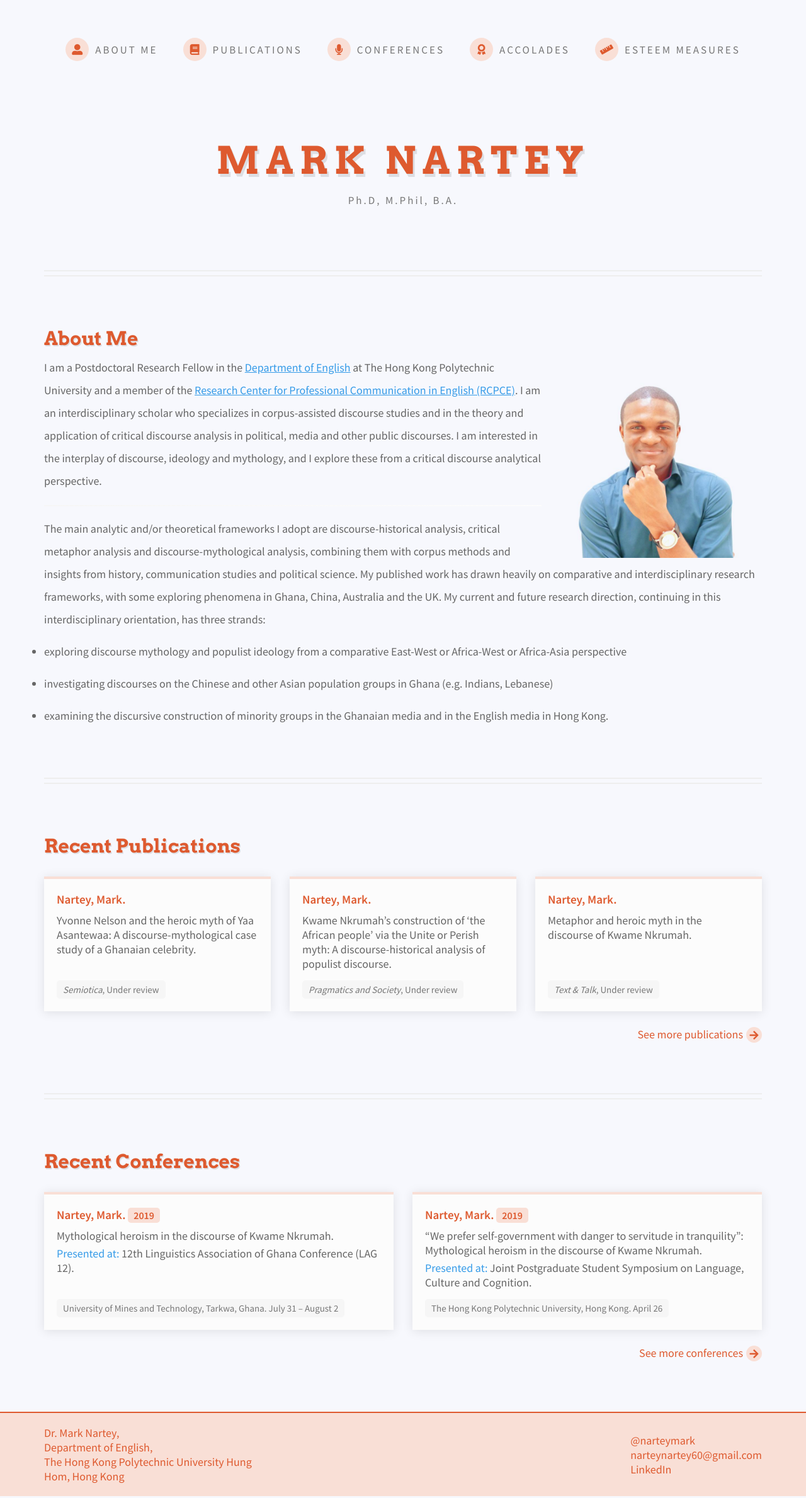
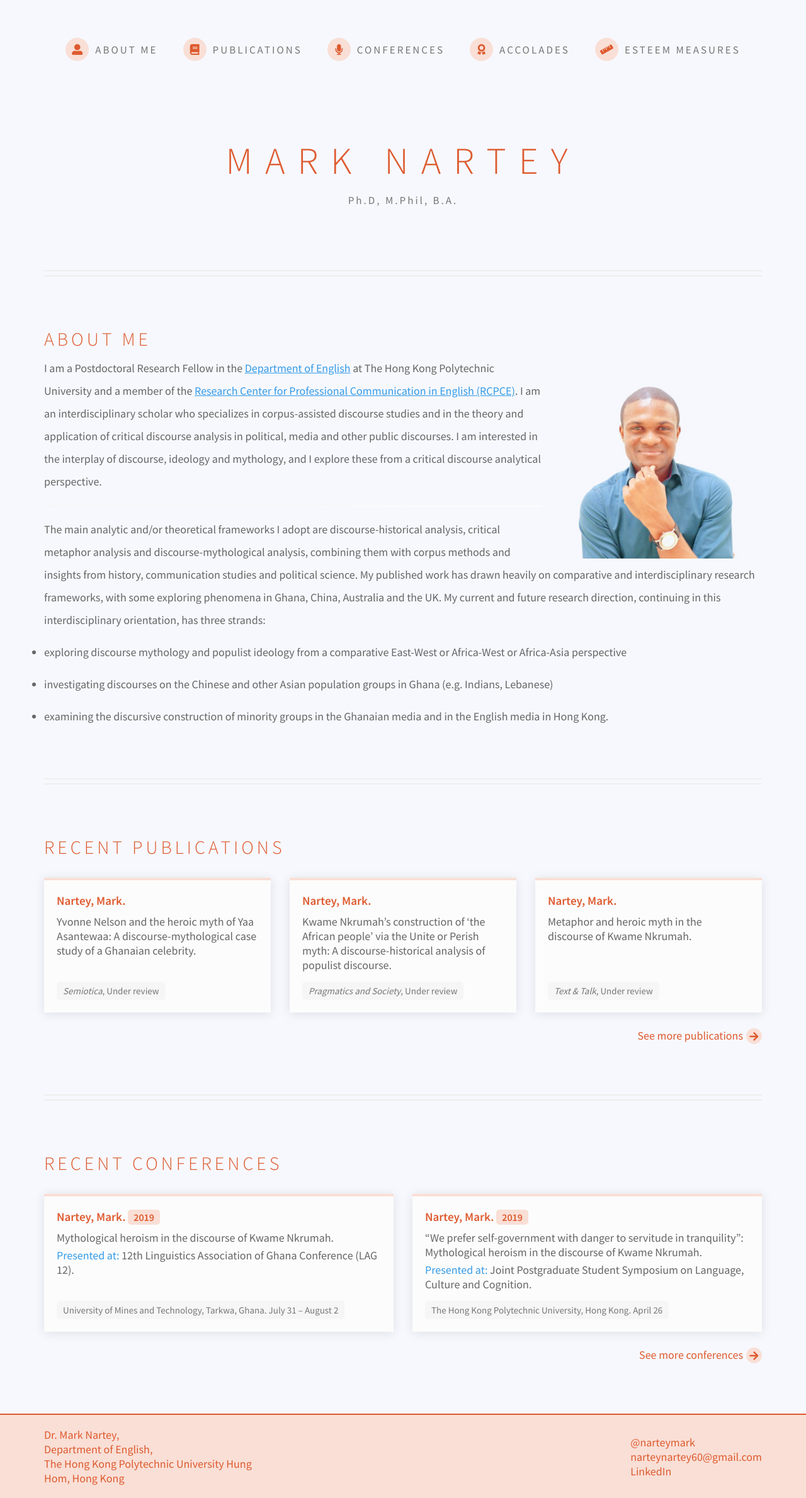
Before and after one commit to danielcornock/marknartey.com, a Jekyll site: the page built from _pages/index.md, in a window 1280 px wide. Shown: the whole page at 63% size. Built offline with Jekyll 4.4.1, drawn with Linux system fonts in a browser that asks for light colours; nearby versions of some CDN libraries.

Commit message:
changed font

```diff
--- a/assets/css/index.css
+++ b/assets/css/index.css
@@ -46,11 +46,12 @@
 }
 
 .subheading {
-  font-family: 'Arvo', serif;
   color: #de5a2f;
-  text-shadow: 0.05em 0.075em 0 rgba(0, 0, 0, 0.1);
   font-size: 30px;
   margin-bottom: 10px;
+  text-transform: uppercase;
+  font-weight: 200;
+  letter-spacing: 5px;
 }
 
 .section {
@@ -82,11 +83,10 @@
 
 .hero-title {
   color: #de5a2f;
-  text-shadow: 0.05em 0.075em 0 rgba(0, 0, 0, 0.1);
-  letter-spacing: 10px;
+  letter-spacing: 20px;
   font-size: 60px;
-  font-family: 'Arvo', serif;
   margin-bottom: 15px;
+  font-weight: 300;
   text-transform: uppercase;
 }
 
```
Also changed, not shown: _sass/_libs/_components.scss (+5 -2 lines), _sass/modules/_hero.scss (+4 -3 lines).
